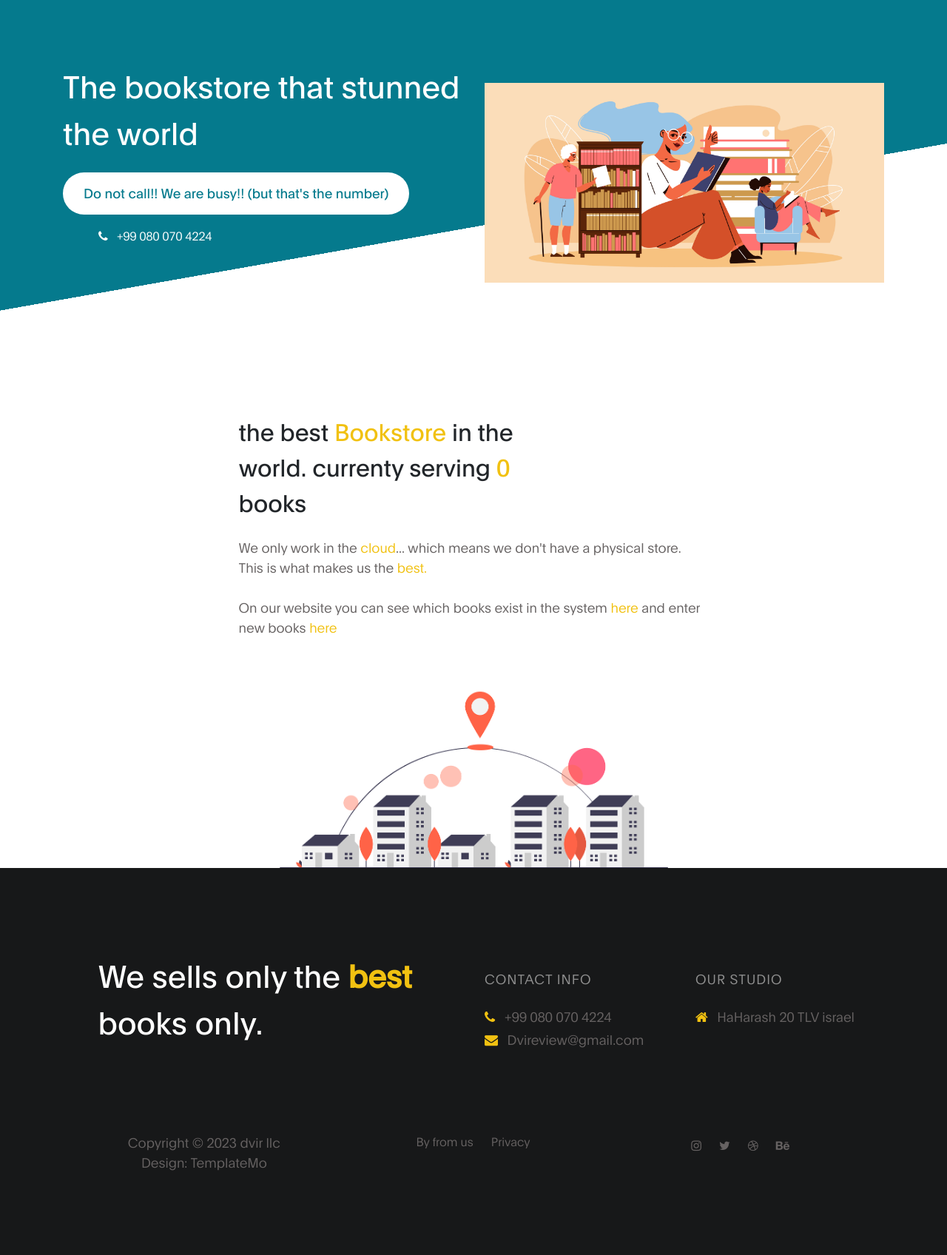
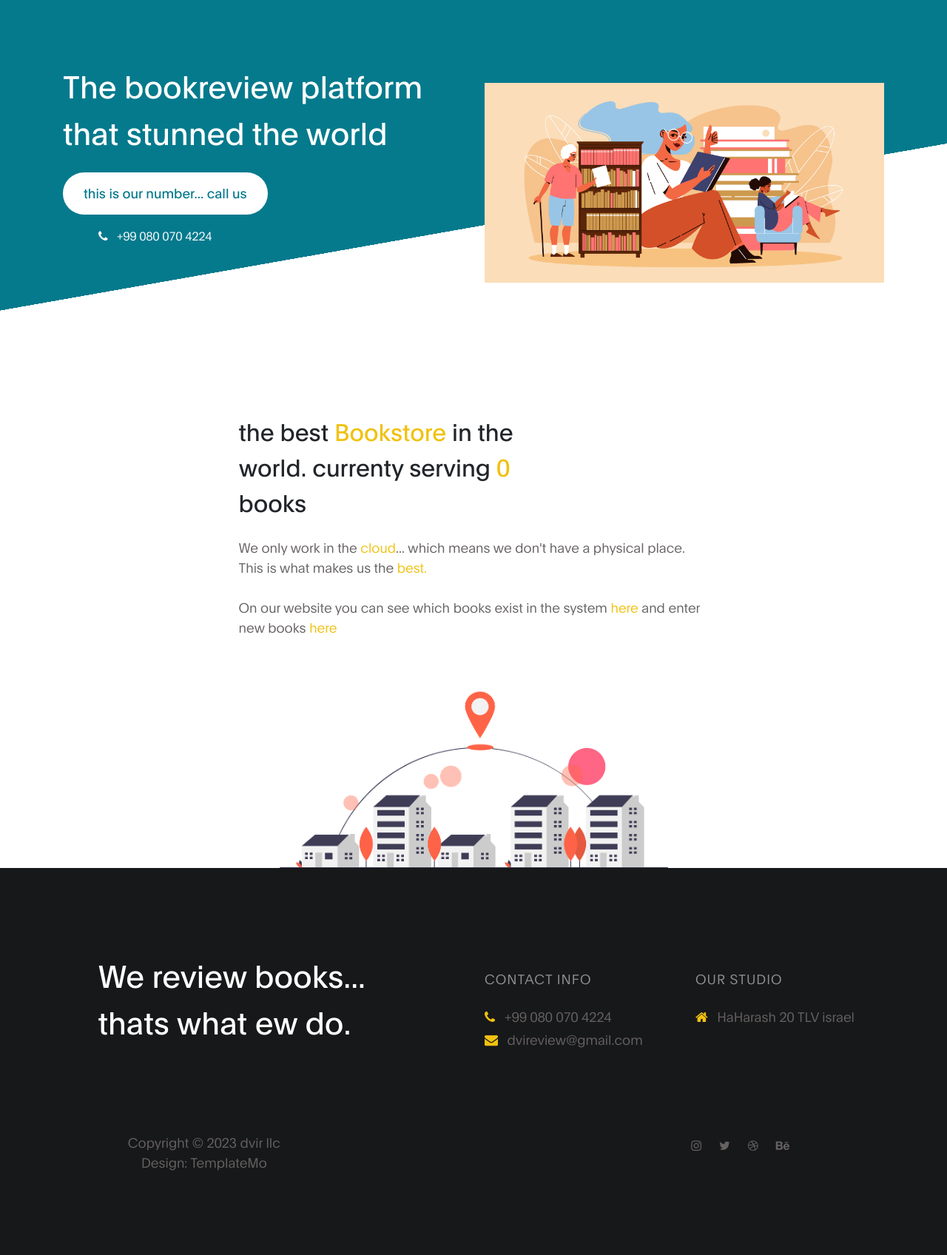
Before and after one commit to dvir-pashut/Devops-portfolio, a Flask app: page / in a window 1280 px wide. Shown: the part 113-1809 px from the top of the page at 74% size. Run offline with Flask 2, Linux system fonts and the light colour scheme; data that the repository does not hold is empty.

Commit message:
fixing the infra

```diff
--- a/templates/index.html
+++ b/templates/index.html
@@ -67,9 +67,9 @@ https://templatemo.com/tm-538-digital-trend
           <div class="col-lg-6 col-md-10 col-12 d-flex flex-column justify-content-center align-items-center">
             <div class="hero-text">
 
-              <h1 class="text-white" data-aos="fade-up">The bookstore that stunned the world</h1>
+              <h1 class="text-white" data-aos="fade-up">The bookreview platform that stunned the world</h1>
 
-              <a href="#" class="custom-btn btn-bg btn mt-3" data-aos="fade-up" data-aos-delay="100" onClick="copyNumber()">Do not call!! We are busy!! (but that's the number)</a>
+              <a href="#" class="custom-btn btn-bg btn mt-3" data-aos="fade-up" data-aos-delay="100" onClick="copyNumber()">this is our number... call us</a>
 
               <strong class="d-block py-3 pl-5 text-white" data-aos="fade-up" data-aos-delay="200" id="phoneNumber"><i class="fa fa-phone mr-2"></i> +99 080 070 4224</strong>
             </div>
@@ -97,7 +97,7 @@ https://templatemo.com/tm-538-digital-trend
 
                               <h2 class="mb-4" data-aos="fade-up">the best <strong>Bookstore</strong> in the world. currenty serving <strong>{{count}}</strong> books </h2>
 
-                              <p class="mb-0" data-aos="fade-up">We only work in the <strong>cloud</strong>... which means we don't have a physical store.
+                              <p class="mb-0" data-aos="fade-up">We only work in the <strong>cloud</strong>... which means we don't have a physical place.
                                 This is what makes us the <strong>best.</strong>
                               <br><br>On our website you can see which books exist in the system <a href="/avliable-books"><strong>here</strong></a> and enter new books <a href="/insert-book"><strong>here</strong></a> </p>
                         </div>
@@ -117,7 +117,7 @@ https://templatemo.com/tm-538-digital-trend
         <div class="row">
 
           <div class="col-lg-5 mx-lg-auto col-md-8 col-10">
-            <h1 class="text-white" data-aos="fade-up" data-aos-delay="100">We sells only the <strong>best</strong> books only.</h1>
+            <h1 class="text-white" data-aos="fade-up" data-aos-delay="100">We review books... thats what ew do.</h1>
           </div>
 
           <div class="col-lg-3 col-md-6 col-12" data-aos="fade-up" data-aos-delay="200">
@@ -130,7 +130,7 @@ https://templatemo.com/tm-538-digital-trend
 
             <p>
               <i class="fa fa-envelope mr-2 footer-icon"></i>
-              Dvireview@gmail.com
+              dvireview@gmail.com
             </p>
           </div>
 
@@ -152,8 +152,6 @@ https://templatemo.com/tm-538-digital-trend
           <div class="col-lg-4 mx-lg-auto col-md-6 col-12" data-aos="fade-up" data-aos-delay="500">
 
             <ul class="footer-link">
-              <li><a href="#">By from us</a></li>
-              <li><a href="#">Privacy</a></li>
             </ul>
           </div>
 
```
Also changed, not shown: templates/project-detail.html (+6 -3 lines), nginx/static/images/project/project-detail/app_architecture.jpg (added), nginx/static/images/project/project-detail/git_workflow.jpg (added).
